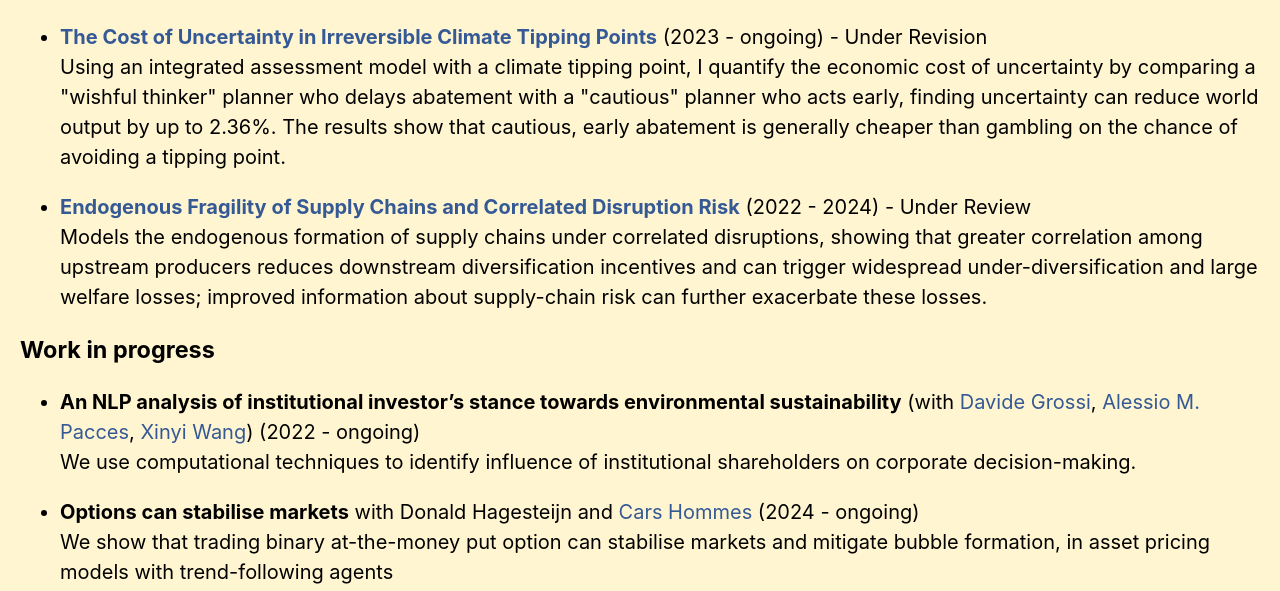
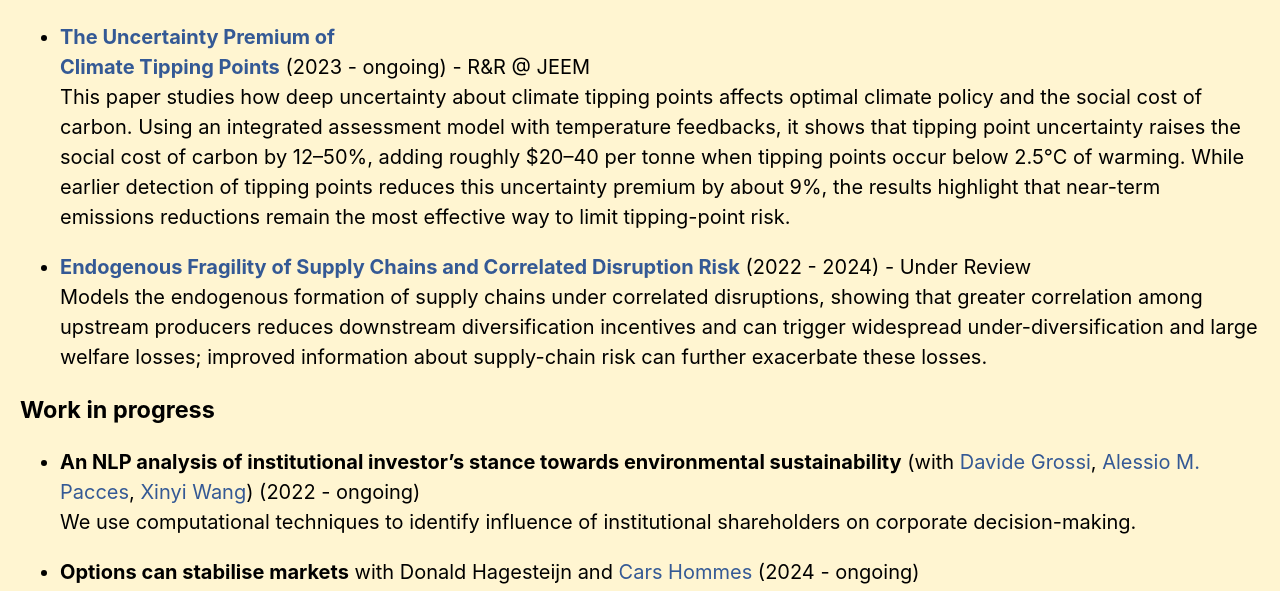
Before and after one commit to NoFishLikeIan/nofishlikeian.github.io, an Eleventy site: page pages/research.md in a window 1280 px wide. Shown: the part 190-781 px from the top of the page. Built offline with nearby package versions, Linux system fonts and the light colour scheme; Eleventy itself is replaced by a stand-in of ours; files that its build step writes are made by us from their sources.

Commit message:
🦉 jeem revision update for website

```diff
--- a/pages/research.md
+++ b/pages/research.md
@@ -9,8 +9,9 @@ eleventyNavigation:
 
 ## Economics
 
-- [**The Cost of Uncertainty in Irreversible Climate Tipping Points**](../static/docs/tipping-point.pdf) (2023 - ongoing) - Under Revision
-    Using an integrated assessment model with a climate tipping point, I quantify the economic cost of uncertainty by comparing a "wishful thinker" planner who delays abatement with a "cautious" planner who acts early, finding uncertainty can reduce world output by up to 2.36%. The results show that cautious, early abatement is generally cheaper than gambling on the chance of avoiding a tipping point.
+- [**The Uncertainty Premium of
+Climate Tipping Points**](../static/docs/tipping-point.pdf) (2023 - ongoing) - R&R @ JEEM
+    This paper studies how deep uncertainty about climate tipping points affects optimal climate policy and the social cost of carbon. Using an integrated assessment model with temperature feedbacks, it shows that tipping point uncertainty raises the social cost of carbon by 12–50%, adding roughly $20–40 per tonne when tipping points occur below 2.5°C of warming. While earlier detection of tipping points reduces this uncertainty premium by about 9%, the results highlight that near-term emissions reductions remain the most effective way to limit tipping-point risk.
 
 - [**Endogenous Fragility of Supply Chains and Correlated Disruption Risk**](../static/docs/endfrag.pdf) (2022 - 2024) - Under Review
     Models the endogenous formation of supply chains under correlated disruptions, showing that greater correlation among upstream producers reduces downstream diversification incentives and can trigger widespread under-diversification and large welfare losses; improved information about supply-chain risk can further exacerbate these losses.
```
Also changed, not shown: 2 other files.
